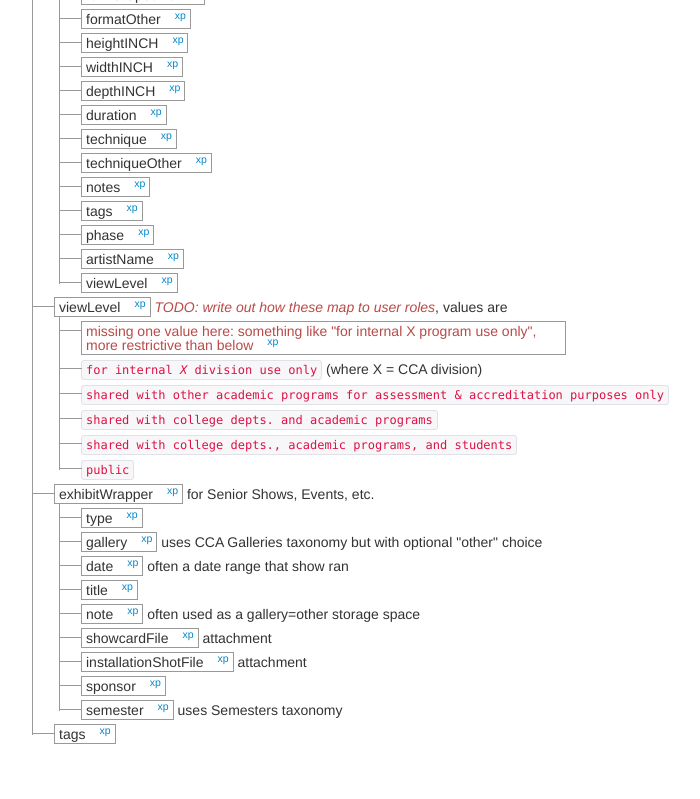
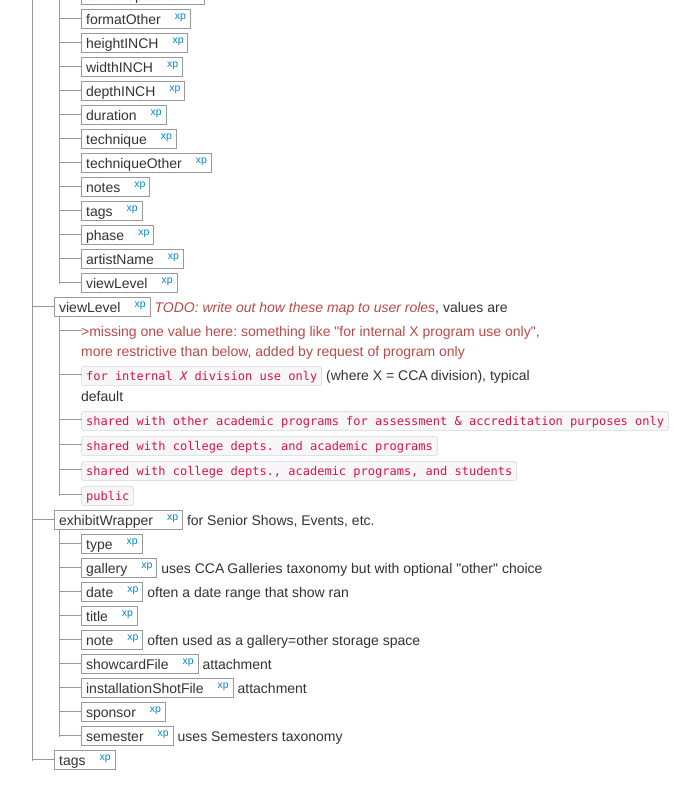
Before and after one commit to cca/vault_schema, a plain HTML site: page index.html in a window 1280 px wide. Shown: the part 8111-8910 px from the top of the page, without its empty margins (39-739 px from the left). Before the commit the page ends 8884 px from the top, so only its background shows below. Drawn offline with nearby package versions, Linux system fonts and the light colour scheme.

Commit message:
clarify viewLevel program only value

```diff
--- a/index.html
+++ b/index.html
@@ -759,8 +759,8 @@
                     <li>
                         <span>viewLevel</span> <i class="text-error">TODO: write out how these map to user roles</i>, values are
                         <ul>
-                            <li><span class="text-error">missing one value here: something like "for internal X program use only", more restrictive than below</span></li>
-                            <li><code>for internal <i>X</i> division use only</code> (where X = CCA division)</li>
+                            <li class="text-error">>missing one value here: something like "for internal X program use only", more restrictive than below, added by request of program only</li>
+                            <li><code>for internal <i>X</i> division use only</code> (where X = CCA division), typical default</li>
                             <li><code>shared with other academic programs for assessment &amp; accreditation purposes only</code></li>
                             <li><code>shared with college depts. and academic programs</code></li>
                             <li><code>shared with college depts., academic programs, and students</code></li>
```
